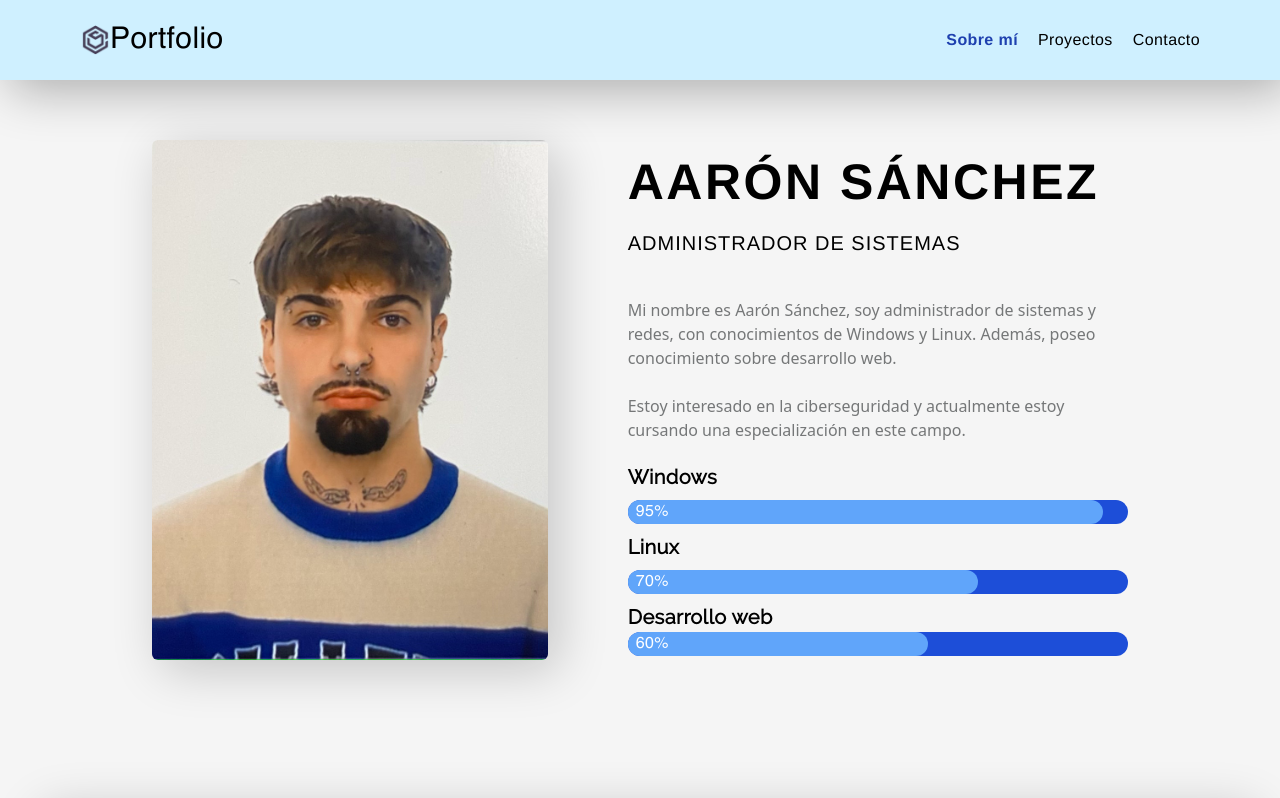
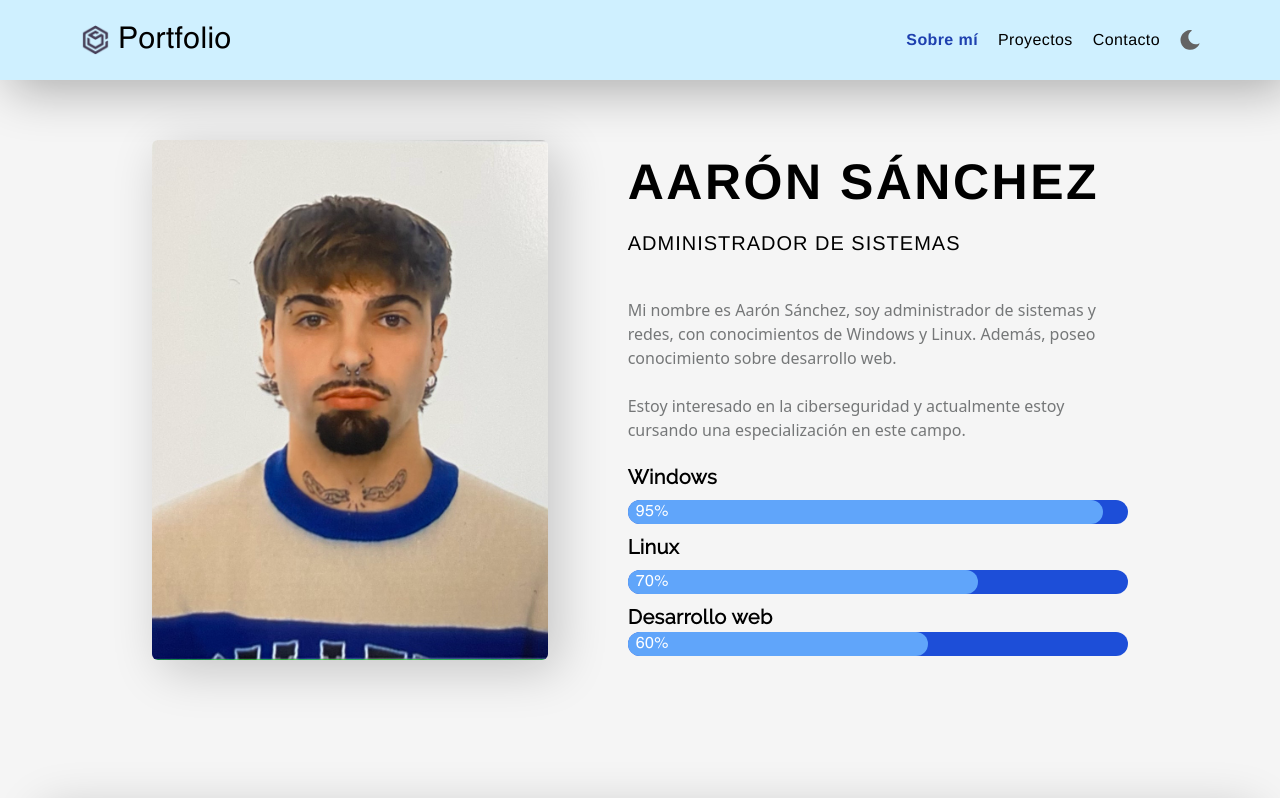
Before and after one commit to rxfatalslash/rxfatalslash.github.io, a React (Create React App) app: page / in a window 1280 px wide. Shown: the top 798 px of the page. Built offline with nearby package versions, Linux system fonts and the light colour scheme; the HTML template or start-up script is replaced by a standard one.

Commit message:
Modo oscuro parcialmente añadido

```diff
--- a/src/App.jsx
+++ b/src/App.jsx
@@ -3,6 +3,7 @@ import Navbar from "./components/Navbar"
 
 function App() {
   const [hover, setHover] = useState("about-me")
+  const [color, setColor] = useState('#f5f5f5')
   const [isValid, setIsValid] = useState("false")
 
   const handleHover = (option) => {
@@ -10,19 +11,30 @@ function App() {
   }
 
   const handleChange = (event) => {
-    const { value } = event.target
+    const { value } = event.target;
     setIsValid(validateEmail(value))
   }
 
   const validateEmail = (email) => {
-    const emailRegex = /^[\w.-]+@[a-zA-Z_-]+?(?:\.[a-zA-Z]{2,})+$/
+    const emailRegex = /^[\w.-]+@[a-zA-Z_-]+?(?:\.[a-zA-Z]{2,})+$/;
     return emailRegex.test(email)
+  }
+
+  const handleColor = () => {
+    const dark = color === "#f5f5f5" ? "#303030" : "#f5f5f5";
+    setColor(dark);
+    document.body.style.backgroundColor = dark;
+    document.querySelector('#about-me').style.color = color === "#f5f5f5" ? "white" : "black";
+    document.querySelector('#contacto').style.color = color === "#f5f5f5" ? "white" : "black";
+    document.querySelector('#proyectos').style.backgroundColor = color === "#f5f5f5" ? "#636363" : "#a8e4ff";
+    document.querySelector('#proyTit').style.color = color === "#f5f5f5" ? "white" : "black";
+    document.querySelector('#presentation').style.color = color === "#f5f5f5" ? "#bfbfbf" : "#757778";
   }
 
   return (
     <div>
       <header>
-        <Navbar />
+        <Navbar onButtonClick={handleColor} />
         <div
           id="about-me"
           className="lg:h-screen pt-[100px] lg:pt-0 flex flex-col lg:flex-row justify-center items-center mx-20 mb-20 lg:mb-0"
@@ -39,7 +51,7 @@ function App() {
             <h3 className="font-medium lg:text-[20px] tracking-wider mt-2 mb-10">
               ADMINISTRADOR DE SISTEMAS
             </h3>
-            <p className="max-w-[500px] font-sans text-disabled tracking-normal">
+            <p id="presentation" className="max-w-[500px] font-sans text-disabled tracking-normal">
               Mi nombre es Aarón Sánchez, soy administrador de sistemas y redes,
               con conocimientos de Windows y Linux. Además, poseo conocimiento
               sobre desarrollo web.
@@ -83,7 +95,7 @@ function App() {
           id="proyectos"
           className="w-[95%] bg-containers rounded-lg shadow-imagenes py-10 mb-10"
         >
-          <h1 className="text-[50px] text-center font-rising-sun font-semibold tracking-normal mx-10 rounded-sm">
+          <h1 id="proyTit" className="text-[50px] text-center font-rising-sun font-semibold tracking-normal mx-10 rounded-sm">
             Proyectos
           </h1>
           <div className="grid grid-cols-1 md:grid-cols-3 xl:grid-cols-3 gap-4 mt-10 mx-5 xl:mx-0 px-10">
--- a/src/components/Navbar.jsx
+++ b/src/components/Navbar.jsx
@@ -1,7 +1,16 @@
 import React, { useEffect, useState } from 'react'
 
-const Navbar = () => {
+const Navbar = ({ onButtonClick }) => {
   const [active, setActive] = useState(false)
+  const [color, setColor] = useState('#cff0ff')
+
+
+  const changeNavbarStyle = () => {
+    const dark = color === "#cff0ff" ? "#636363" : "#cff0ff";
+    setColor(dark);
+    document.querySelector('#navbar').style.backgroundColor = dark;
+    document.querySelector('#navbar').style.color = color === "#cff0ff" ? "white" : "black";
+  };
 
   useEffect(() => {
     const scrollTracker = () => {
@@ -9,6 +18,7 @@ const Navbar = () => {
         "about-me",
         "proyectos",
         "contacto",
+        "mode"
       ]
 
       for (let i = 0; i < sections.length; i++) {
@@ -32,36 +42,62 @@ const Navbar = () => {
   }, [])
 
   return (
-    <nav className="fixed flex flex-row justify-center lg:justify-between px-20 items-center bg-containers shadow-navbar w-screen h-[80px] z-50">
+    <nav id='navbar' className="fixed flex flex-row justify-center lg:justify-between px-20 items-center bg-containers shadow-navbar w-screen h-[80px] z-50">
       <a href="#" className="text-3xl flex flex-row items-center">
-        <img className='w-[30px] h-[30px]' src={require('../img/d3xnet.png')} alt="Logo" />
+        <img className='w-[30px] h-[30px] mr-2' src={require('../img/d3xnet.png')} alt="Logo" />
         Portfolio
       </a>
       <div className="hidden lg:flex flex-row font-medium">
         <a
-          className={`${
-            active === "about-me" ? "text-blue-800 font-bold" : "hover:text-gray-600"
-          } mr-5 hover:font-bold transition-all duration-200 ease-in-out`}
+          className={`${active === "about-me" ? "text-blue-800 font-bold" : "hover:text-gray-600"
+            } mr-5 hover:font-bold transition-all duration-200 ease-in-out`}
           href="#about-me"
         >
           Sobre mí
         </a>
         <a
-          className={`${
-            active === "proyectos" ? "text-blue-800 font-bold" : "hover:text-gray-600"
-          } mr-5 hover:font-bold transition-all duration-200 ease-in-out`}
+          className={`${active === "proyectos" ? "text-blue-800 font-bold" : "hover:text-gray-600"
+            } mr-5 hover:font-bold transition-all duration-200 ease-in-out`}
           href="#proyectos"
         >
           Proyectos
         </a>
         <a
-          className={`${
-            active === "contacto" ? "text-blue-800 font-bold" : "hover:text-gray-600"
-          } hover:font-bold transition-all duration-200 ease-in-out`}
+          className={`${active === "contacto" ? "text-blue-800 font-bold" : "hover:text-gray-600"
+            } hover:font-bold transition-all duration-200 ease-in-out`}
           href="#contacto"
         >
           Contacto
         </a>
+        <button
+          className="hover:text-gray-600 ml-5 hover:font-bold transition-all duration-200 ease-in-out" onClick={() => { onButtonClick(); changeNavbarStyle(); }}
+        >
+          {
+            color === "#cff0ff" ?
+              <svg xmlns="http://www.w3.org/2000/svg" xlink="http://www.w3.org/1999/xlink" version="1.1" width="20" height="20" viewBox="0 0 256 256" space="preserve">
+                <defs>
+                </defs>
+                <g style={{ stroke: 'none', strokeWidth: '0', strokeDasharray: 'none', strokeLinecap: 'butt', strokeLinejoin: 'miter', strokeMiterlimit: '10', fill: 'none', fillRule: 'nonzero', opacity: '1' }} transform="translate(1.4065934065934016 1.4065934065934016) scale(2.81 2.81)" >
+                  <path d="M 87.823 60.7 c -0.463 -0.423 -1.142 -0.506 -1.695 -0.214 c -15.834 8.398 -35.266 2.812 -44.232 -12.718 c -8.966 -15.53 -4.09 -35.149 11.101 -44.665 c 0.531 -0.332 0.796 -0.963 0.661 -1.574 c -0.134 -0.612 -0.638 -1.074 -1.259 -1.153 c -9.843 -1.265 -19.59 0.692 -28.193 5.66 C 13.8 12.041 6.356 21.743 3.246 33.35 S 1.732 57.08 7.741 67.487 c 6.008 10.407 15.709 17.851 27.316 20.961 C 38.933 89.486 42.866 90 46.774 90 c 7.795 0 15.489 -2.044 22.42 -6.046 c 8.601 -4.966 15.171 -12.43 18.997 -21.586 C 88.433 61.79 88.285 61.123 87.823 60.7 z" style={{ stroke: 'none', strokeWidth: '1', strokeDasharray: 'none', strokeLinecap: 'butt', strokeLinejoin: 'miter', strokeMiterlimit: '10', fill: '#636363', fillRule: 'nonzero', opacity: '1' }} transform=" matrix(1 0 0 1 0 0) " strokeLinecap="round" />
+                </g>
+              </svg>
+              :
+              <svg viewBox="0 0 24 24" fill="none" xmlns="http://www.w3.org/2000/svg" stroke="#ffffff">
+                <g id="SVGRepo_bgCarrier" strokeWidth="0"></g><g id="SVGRepo_tracerCarrier" strokeLinecap="round" strokeLinejoin="round"></g>
+                  <g id="SVGRepo_iconCarrier"> <g clipPath="url(#a)" stroke="#ffffff" strokeWidth="1.5" strokeMiterlimit="10">
+                    <path d="M5 12H1M23 12h-4M7.05 7.05 4.222 4.222M19.778 19.778 16.95 16.95M7.05 16.95l-2.828 2.828M19.778 4.222 16.95 7.05" strokeLinecap="round"></path>
+                    <path d="M12 16a4 4 0 1 0 0-8 4 4 0 0 0 0 8Z" fill="#ffffff" fillOpacity=".16"></path>
+                    <path d="M12 19v4M12 1v4" strokeLinecap="round"></path>
+                  </g>
+                  <defs>
+                    <clipPath id="a">
+                      <path fill="#ffffff" d="M0 0h24v24H0z"></path>
+                    </clipPath>
+                  </defs>
+                </g>
+              </svg>
+          }
+        </button>
       </div>
     </nav>
   );
```
Also changed, not shown: src/img/light-mode.png (added).
